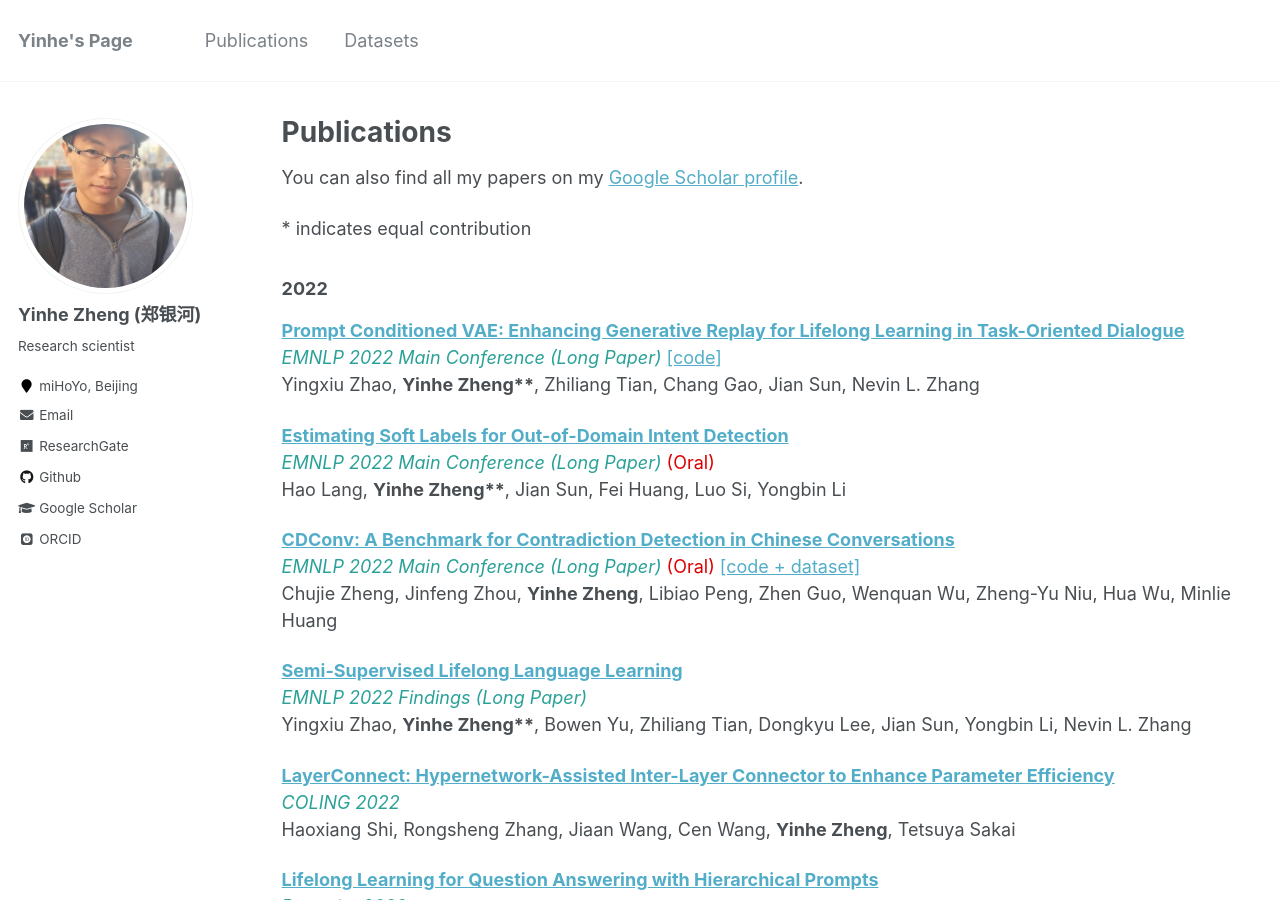
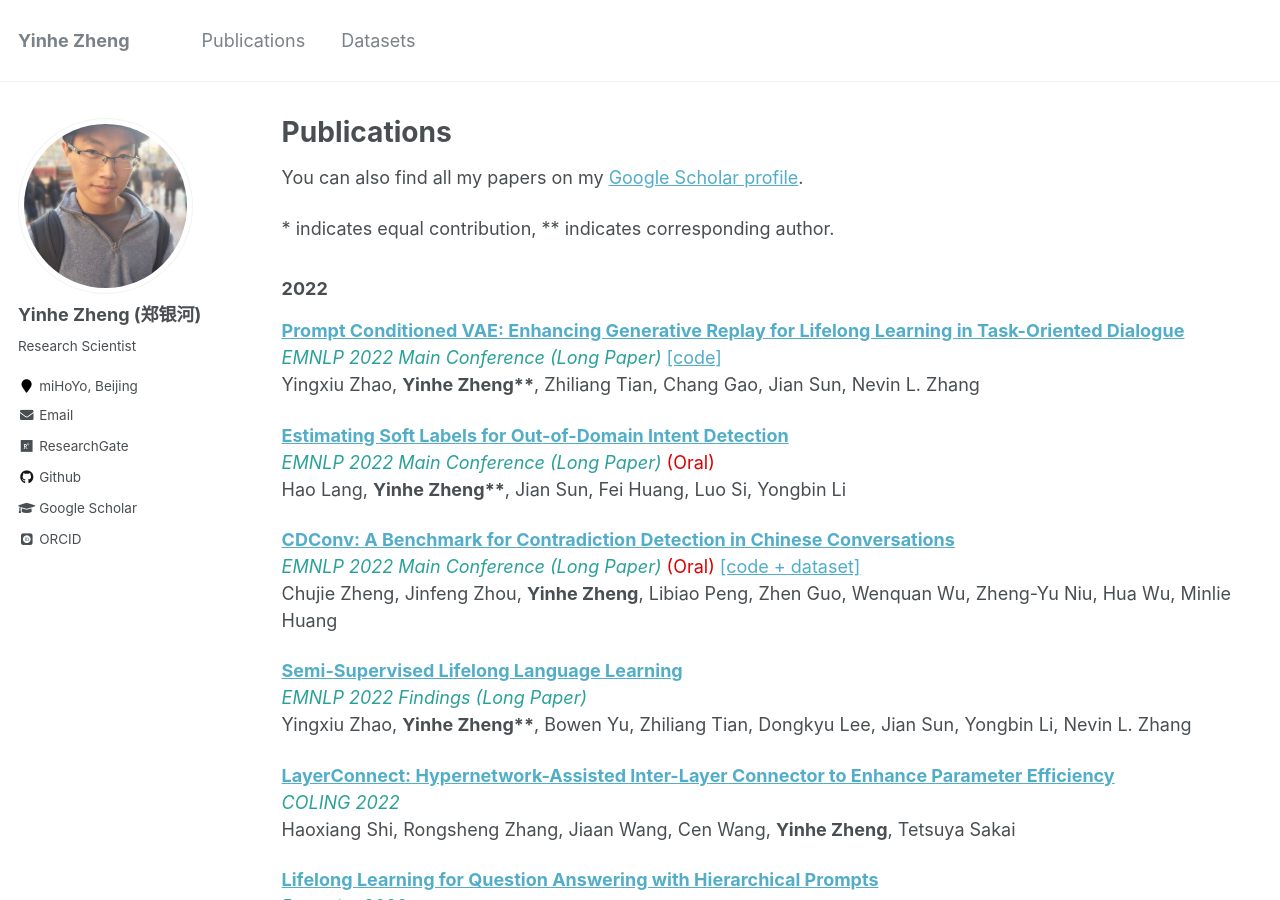
Before and after one commit to silverriver/silverriver.github.io, a Jekyll site: the page built from _pages/publications.md, in a window 1280 px wide and 900 px high. Built offline with Jekyll 4.4.1, drawn with Linux system fonts in a browser that asks for light colours; some web fonts are replaced.

Commit message:
update profile

```diff
--- a/_config.yml
+++ b/_config.yml
@@ -7,7 +7,7 @@
 
 # Site Settings
 locale                   : "en-US"
-title                    : "Yinhe's Page"
+title                    : "Yinhe Zheng"
 title_separator          : "|"
 name                     : &name "郑银河 Yinhe Zheng"
 description              : &description "Yinhe's Site"
@@ -83,7 +83,7 @@ analytics:
 author:
   name             : "Yinhe Zheng (郑银河)"
   avatar           : "yinhe.jpg"
-  bio              : "Research scientist"
+  bio              : "Research Scientist"
   location         :
   employer         : "miHoYo, Beijing"
   pubmed           : # "https://www.ncbi.nlm.nih.gov/pubmed/?term=john+snow"
--- a/_pages/publications.md
+++ b/_pages/publications.md
@@ -7,7 +7,7 @@ author_profile: true
 
 You can also find all my papers on my [Google Scholar profile](https://scholar.google.com/citations?user=FhU-R7kAAAAJ).
 
-\* indicates equal contribution
+\* indicates equal contribution, \*\* indicates corresponding author.
 ### 2022
 
 [**Prompt Conditioned VAE: Enhancing Generative Replay for Lifelong Learning in Task-Oriented Dialogue**](https://aclanthology.org/2022.emnlp-main.766/) <br>
```
